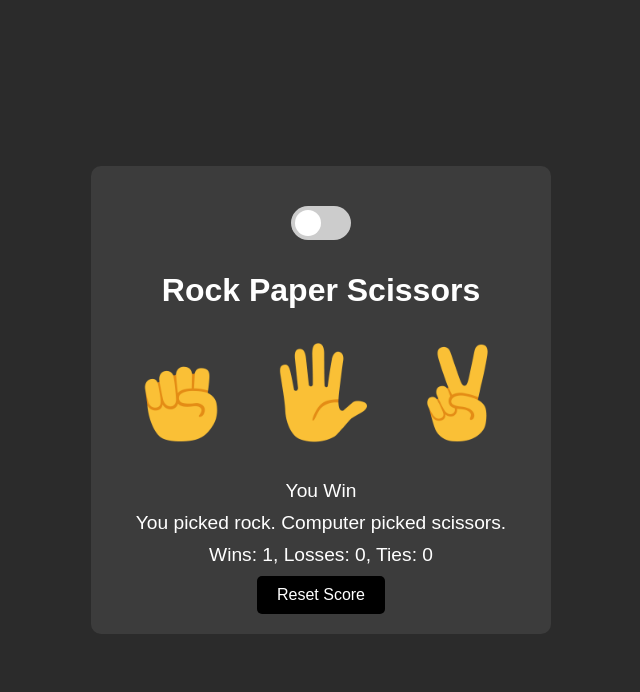
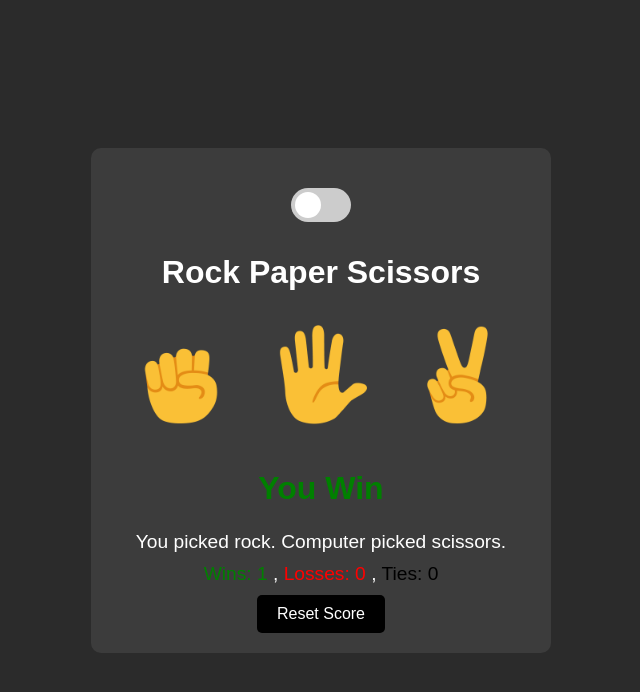
Before and after one commit to ChetanBorkar14/Rock-Paper-Scissors, a plain HTML site: page index.html in a window 1280 px wide. Both pictures are taken after a click on the button 500 px from the left and 426 px from the top of the page. Shown: the whole page, without its empty margins (319-959 px from the left). Drawn offline with Linux system fonts and the light colour scheme.

Commit message:
color added

```diff
--- a/script.js
+++ b/script.js
@@ -57,7 +57,16 @@ function playGame(playerMove) {
 }
 
 function updateResult(result) {
-  document.querySelector(".js-result").textContent = result;
+  const resultElement = document.querySelector(".js-result");
+  resultElement.textContent = result;
+
+  if (result === "You Win") {
+    resultElement.style.color = "green";
+  } else if (result === "You Lose") {
+    resultElement.style.color = "red";
+  } else {
+    resultElement.style.color = "";
+  }
 }
 
 function updateMoves(playerMove, computerMove) {
@@ -69,7 +78,7 @@ function updateMoves(playerMove, computerMove) {
 function updateScore() {
   document.querySelector(
     ".js-score"
-  ).textContent = `Wins: ${score.wins}, Losses: ${score.losses}, Ties: ${score.ties}`;
+  ).innerHTML = `<span style="color: green;">Wins: ${score.wins}</span> , <span style="color: red;">Losses: ${score.losses}</span> , <span style="color: black;"> Ties: ${score.ties}</span>`;
 }
 
 function pickComputerMove() {
--- a/styles.css
+++ b/styles.css
@@ -75,7 +75,13 @@ body.light {
   transform: scale(1.1);
 }
 
-.js-result,
+.js-result {
+  font-size: 2rem;
+  padding: 0;
+  margin-bottom: 1.5rem;
+  font-weight: bold;
+}
+
 .js-moves,
 .js-score {
   font-size: 1.2em;
```
